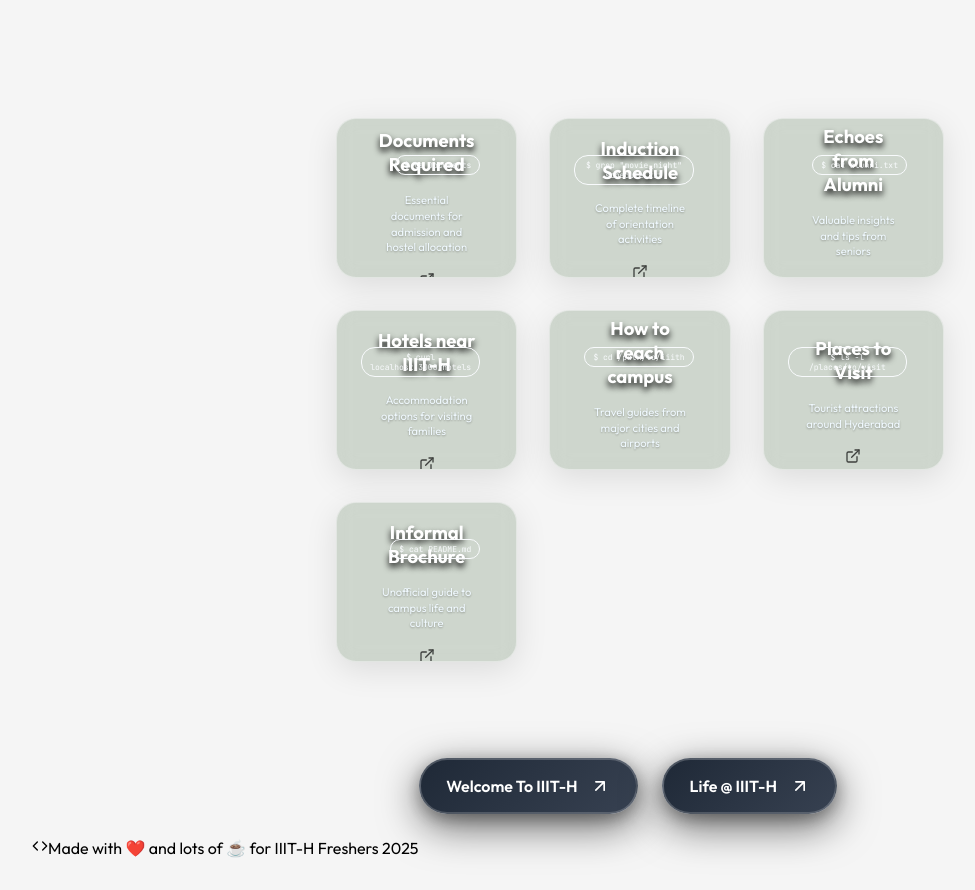
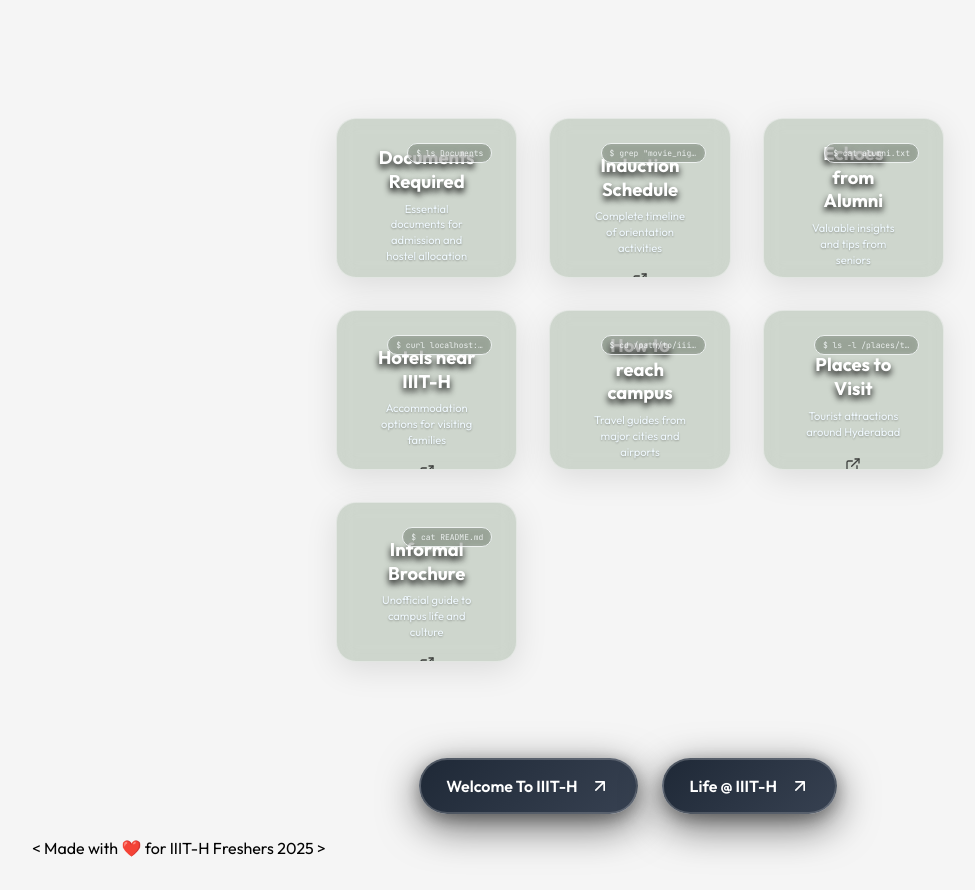
Before and after one commit to Manas-7854/test-studentkit, a React (Vite) app: page / in a window 1280 px wide. Shown: the part 2100-2990 px from the top of the page, without its empty margins (0-975 px from the left). Built offline with nearby package versions, Linux system fonts and the light colour scheme.

Commit message:
increase sizes for smaller devices

```diff
--- a/src/components/Kit/Kit.css
+++ b/src/components/Kit/Kit.css
@@ -152,11 +152,31 @@
 .category-title {
   font-size: 1.15rem; /* Reduced from 4.6rem */
   font-weight: 700;
-  margin-top: 25%;
-  margin-bottom: 1rem;
+  margin-top: 50%;
+  margin-bottom: 0.5rem; /* Reduced to make room for tech-hint */
   line-height: 1.3;
   color: #ffffff;
   text-shadow: 0 4px 6px rgba(0, 0, 0, 1);
+}
+
+.tech-hint {
+  color: #f8fafc;
+  position: relative; /* Changed from absolute to relative */
+  font-size: 0.3rem; /* Much smaller size */
+  font-family: 'JetBrains Mono', 'Fira Code', monospace;
+  border: 1px solid rgba(248, 250, 252, 0.6);
+  border-radius: 4px; /* Smaller border radius */
+  padding: 0.15rem 0.25rem; /* Smaller padding */
+  margin: 0.3rem auto 0.5rem auto; /* Center it and add margins */
+  display: inline-block;
+  backdrop-filter: blur(3px);
+  background: rgba(0, 0, 0, 0.2);
+  white-space: nowrap;
+  opacity: 0.8;
+  text-align: center;
+  max-width: 80%; /* Ensure it doesn't overflow the card */
+  overflow: hidden;
+  text-overflow: ellipsis;
 }
 
 .category-description {
@@ -215,15 +235,17 @@
   color: #f8fafc;
   position: absolute;
   margin-right: 0;
+  margin-top: 0;
   margin-left: auto;
-  margin-bottom: 10em;
+  margin-bottom: 12em;
   font-size: 0.5em; /* Reduced from 2em */
+  top: 0;
   right: 0;
   font-family: 'JetBrains Mono', 'Fira Code', monospace;
   border: 1px solid #f8fafc;
   border-radius: 14px;
-  top: 0.75rem;
-  right: 0.75rem;
+  /* top: 0.75rem; */
+  /* right: 0.75rem; */
   padding: 0.25rem 0.5rem;
 }
 
@@ -501,10 +523,6 @@
     font-size: 0.6rem;
   }
 
-  .category-title {
-    font-size: 1.3rem;
-  }
-
   .category-description {
     font-size: 0.8rem;
   }
@@ -547,12 +565,12 @@
   }
 
   .student-kit-title {
-    font-size: 1.125rem;
+    font-size: 1.4rem; /* Increased from 1.125rem */
     margin-top: 8vh;
   }
 
   .subtitle {
-    font-size: 0.375rem;
+    font-size: 0.55rem; /* Increased from 0.375rem */
   }
 
   .categories-grid {
@@ -574,11 +592,11 @@
   }
 
   .category-title {
-    font-size: 0.8rem;
+    font-size: 1rem; /* Increased from 0.8rem */
   }
 
   .category-description {
-    font-size: 0.5rem;
+    font-size: 0.7rem; /* Increased from 0.5rem */
   }
 
   .modal-overlay {
@@ -596,7 +614,7 @@
   }
 
   .modal-header h2 {
-    font-size: 1.1rem;
+    font-size: 1.4rem; /* Increased from 1.1rem */
   }
 
   .modal-body {
@@ -606,11 +624,11 @@
 
   .modal-close {
     padding: 1.3rem 2rem;
-    font-size: 1.05rem;
+    font-size: 1.2rem; /* Increased from 1.05rem */
   }
 
   .section-title {
-    font-size: 0.9rem;
+    font-size: 1.1rem; /* Increased from 0.9rem */
     margin-bottom: 1.3rem;
   }
 
@@ -620,18 +638,18 @@
   }
 
   .subsection h4 {
-    font-size: 0.6rem;
+    font-size: 0.9rem; /* Increased from 0.6rem */
     margin-bottom: 0.6rem;
   }
 
   .subsection p {
-    font-size: 0.475rem;
+    font-size: 0.65rem; /* Increased from 0.475rem */
     line-height: 1.5;
     margin-bottom: 0.6rem;
   }
 
   .doc-list li, .item-list li {
-    font-size: 0.475rem;
+    font-size: 0.65rem; /* Increased from 0.475rem */
     padding: 0.5rem 0;
     padding-left: 0.8rem;
     margin-left: 0.75rem;
@@ -644,12 +662,12 @@
   }
 
   .student-kit-title {
-    font-size: 0.875rem;
+    font-size: 1.3rem; /* Increased from 0.875rem */
     margin-top: 5vh;
   }
 
   .subtitle {
-    font-size: 0.325rem;
+    font-size: 0.6rem; /* Increased from 0.325rem */
   }
 
   .categories-grid {
@@ -668,35 +686,35 @@
   }
 
   .category-title {
-    font-size: 0.675rem;
+    font-size: 1rem; /* Increased from 0.675rem */
   }
 
   .category-description {
-    font-size: 0.5rem;
+    font-size: 0.8rem; /* Increased from 0.5rem */
   }
 
   .modal-header h2 {
-    font-size: 1.1rem;
+    font-size: 1.5rem; /* Increased from 1.1rem */
   }
 
   .section-title {
-    font-size: 0.9rem;
+    font-size: 1.2rem; /* Increased from 0.9rem */
     margin-bottom: 1.3rem;
   }
 
   .subsection h4 {
-    font-size: 0.6rem;
+    font-size: 0.9rem; /* Increased from 0.6rem */
     margin-bottom: 0.6rem;
   }
 
   .subsection p {
-    font-size: 0.475rem;
+    font-size: 0.65rem; /* Increased from 0.475rem */
     line-height: 1.5;
     margin-bottom: 0.6rem;
   }
 
   .doc-list li, .item-list li {
-    font-size: 0.475rem;
+    font-size: 0.65rem; /* Increased from 0.475rem */
     padding: 0.5rem 0;
     padding-left: 0.4rem;
     margin-left: 0.75rem;
@@ -705,13 +723,33 @@
 
 @media (max-width: 480px) {
   .student-kit-title {
-    font-size: 0.75rem;
+    font-size: 1rem; /* Increased from 0.75rem */
+  }
+
+  .subtitle {
+    font-size: 0.45rem; /* Increased slightly */
+  }
+
+  .category-title {
+    font-size: 0.8rem; /* Added for better mobile readability */
+  }
+
+  .category-description {
+    font-size: 0.6rem; /* Added for better mobile readability */
   }
 
   .doc-list li, .item-list li {
     margin-left: 0.25rem;
     padding-left: 0.25rem;
-    font-size: 0.45rem;
+    font-size: 0.6rem; /* Increased from 0.45rem */
+  }
+
+  .subsection h4 {
+    font-size: 0.7rem; /* Added for consistency */
+  }
+
+  .subsection p {
+    font-size: 0.6rem; /* Added for consistency */
   }
 }
 
@@ -721,6 +759,41 @@
   }
 
   .student-kit-title {
-    font-size: 0.75rem;
+    font-size: 1rem; /* Kept same as 480px breakpoint */
   }
 }
+
+/* Responsive adjustments for tech hint */
+@media (max-width: 1200px) {
+  .tech-hint {
+    font-size: 0.4rem; /* Slightly increased from 0.28rem */
+    padding: 0.12rem 0.2rem;
+    margin: 0.25rem auto 0.4rem auto;
+  }
+}
+
+@media (max-width: 968px) {
+  .tech-hint {
+    font-size: 0.4rem; /* Slightly increased from 0.25rem */
+    padding: 0.1rem 0.18rem;
+    margin: 0.2rem auto 0.35rem auto;
+    border-radius: 3px;
+  }
+}
+
+@media (max-width: 768px) {
+  .tech-hint {
+    font-size: 0.35rem; /* Slightly increased from 0.22rem */
+    padding: 0.08rem 0.15rem;
+    margin: 0.15rem auto 0.3rem auto;
+    border-radius: 2px;
+  }
+}
+
+@media (max-width: 480px) {
+  .tech-hint {
+    font-size: 0.29rem; /* Slightly increased from 0.2rem */
+    padding: 0.06rem 0.12rem;
+    margin: 0.1rem auto 0.25rem auto;
+  }
+}
--- a/src/components/Kit/Kit.jsx
+++ b/src/components/Kit/Kit.jsx
@@ -1476,8 +1476,8 @@
       >
         <div className="footer-content">
           <div className="footer-code">
-            <Code size={16} />
-            <span>Made with ❤️ and lots of ☕ for IIIT-H Freshers 2025</span>
+            {/* <Code size={16} /> */}
+            <span> {'<'} Made with ❤️ for IIIT-H Freshers 2025 {'>'}</span>
           </div>
           <div className="footer-tech">
           </div>
```
